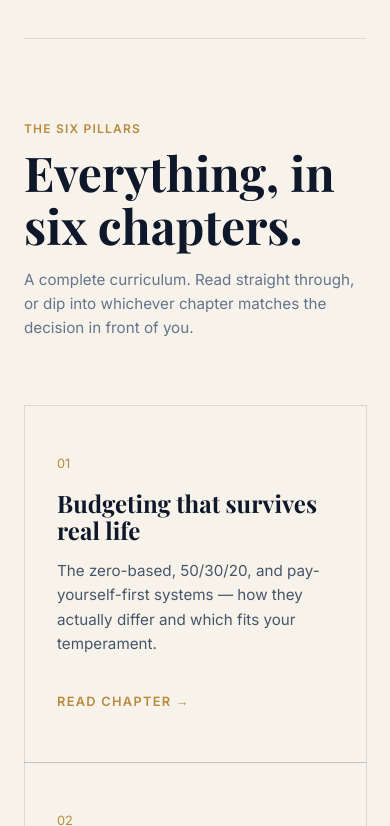
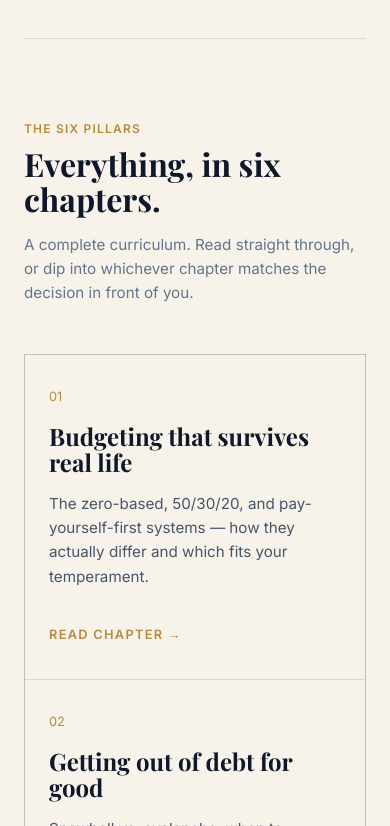
Before and after one commit to turaabhaider/AD-SENSE, a React (Vite) app: page / in a window 390 px wide. Shown: the part 1278-2104 px from the top of the page. Built offline with nearby package versions, Linux system fonts and the light colour scheme; a web font is replaced by a local one.

Commit message:
Describe your changes

```diff
--- a/src/styles/Pillars.css
+++ b/src/styles/Pillars.css
@@ -6,31 +6,34 @@
   display: flex;
   justify-content: space-between;
   align-items: flex-end;
-  margin-bottom: 4rem;
+  margin-bottom: 3rem;
 }
 .section-header h2 {
-  font-size: 3rem;
+  font-size: clamp(2rem, 4vw, 3rem);
   margin-top: 0.5rem;
 }
 .section-header p {
   color: #64748B;
   max-width: 400px;
   font-size: 0.95rem;
+  text-align: right;
 }
+
+/* Hairline Grid Trick for ultra-clean lines */
 .pillars-grid {
   display: grid;
   grid-template-columns: repeat(3, 1fr);
+  gap: 1px;
+  background: var(--border-light);
+  border: 1px solid var(--border-light);
 }
 .pillar-card {
-  padding: 3rem 2rem;
-  border: 1px solid var(--border-light);
-  margin-right: -1px;
-  margin-bottom: -1px;
+  background: var(--bg-ivory);
+  padding: 3rem 2.5rem;
   transition: background var(--transition-smooth);
 }
-.pillar-card:hover {
-  background: rgba(255,255,255,0.4);
-}
+.pillar-card:hover { background: #fdfbf7; }
+
 .pillar-num {
   font-size: 0.8rem;
   color: var(--accent-gold);
@@ -47,10 +50,18 @@
   margin-bottom: 2rem;
   min-height: 80px;
 }
+
 @media (max-width: 1024px) {
   .pillars-grid { grid-template-columns: repeat(2, 1fr); }
+  .pillar-card p { min-height: auto; }
 }
 @media (max-width: 768px) {
+  .section-header {
+    flex-direction: column;
+    align-items: flex-start;
+    gap: 1rem;
+  }
+  .section-header p { text-align: left; }
   .pillars-grid { grid-template-columns: 1fr; }
-  .section-header { flex-direction: column; align-items: flex-start; gap: 1rem; }
+  .pillar-card { padding: 2rem 1.5rem; }
 }
```
